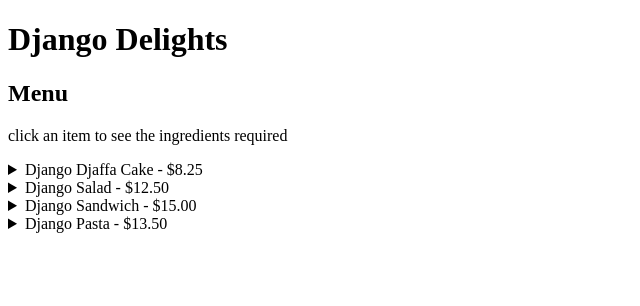
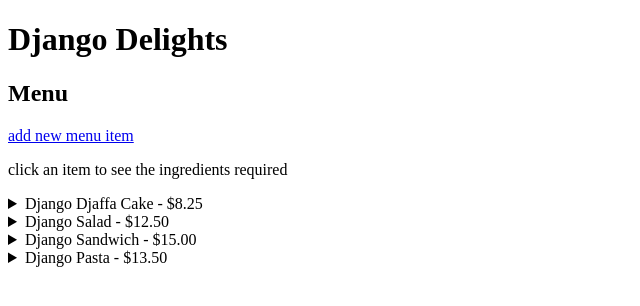
Before and after one commit to smajewski1980/django_delights, a Django app: page /menu/ in a window 1280 px wide. Shown: the part 80-386 px from the top of the page, without its empty margins (0-640 px from the left). Run offline with Django 5.2, Linux system fonts and the light colour scheme; data comes from the database, SQL or seed files in the repository; both versions use the stored data as it was after the commit.

Commit message:
created a link on the menu page to add a new menu item

```diff
--- a/inventory/templates/inventory/menu.html
+++ b/inventory/templates/inventory/menu.html
@@ -1,6 +1,8 @@
 {% extends 'inventory/base.html' %} {% block content %}
 
 <h2>Menu</h2>
+
+<a href="{% url 'new_menu_item' %}">add new menu item</a>
 
 <p>click an item to see the ingredients required</p>
 
--- a/inventory/urls.py
+++ b/inventory/urls.py
@@ -6,5 +6,5 @@ urlpatterns = [
     path('inventory/', views.CurrentInventory.as_view(), name='inventory'),
     path('purchases/', views.Purchases.as_view(), name='purchases'),
     path('menu/', views.Menu.as_view(), name='menu'),
-    path('new_menu_item/', views.NewMenuItem.as_view(), name='new menu item')
+    path('new_menu_item/', views.NewMenuItem.as_view(), name='new_menu_item')
 ]
```
Also changed, not shown: db.sqlite3.
